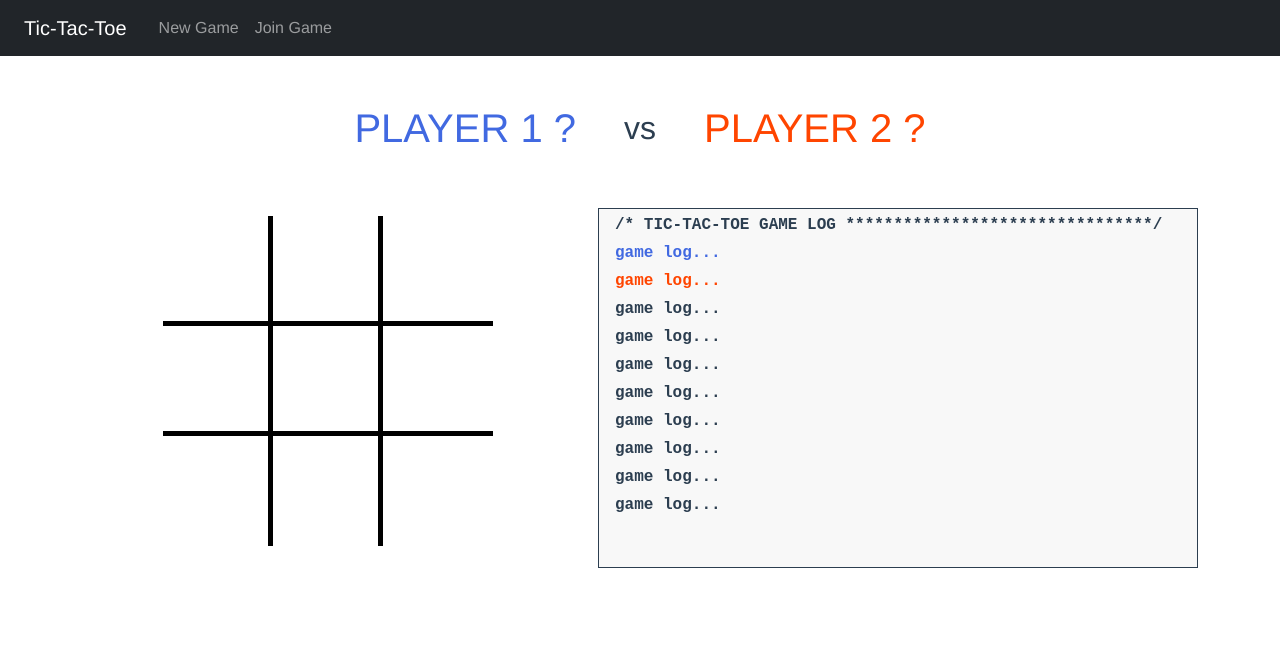
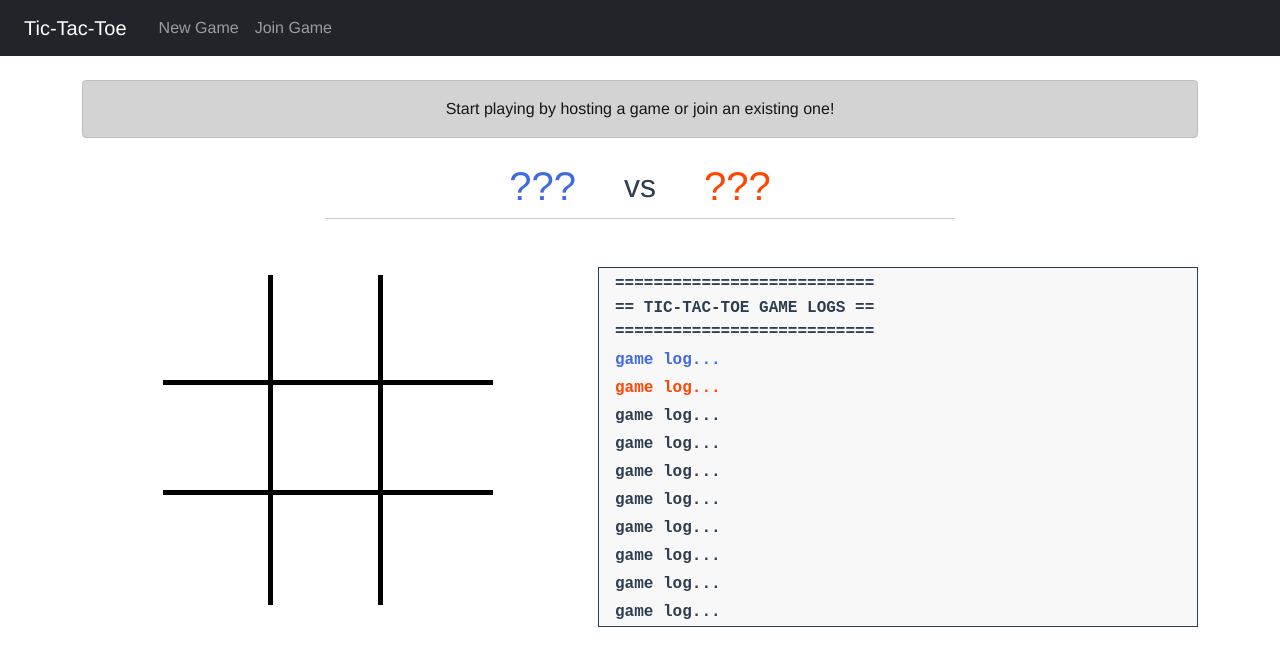
Before and after one commit to lmorelato/tic-tac-toe, a Vue app in the folder web-app/: page / in a window 1280 px wide. Shown: the top 666 px of the page. Built offline with nearby package versions, Linux system fonts and the light colour scheme.

Commit message:
changes to the app alert component

```diff
--- a/web-app/src/App.vue
+++ b/web-app/src/App.vue
@@ -88,8 +88,17 @@ export default {
     onGameJoined: function (gameInfo) {
       this.player2 = gameInfo.name;
       this.sessionId = gameInfo.sessionId;
-      this.hideAlert();
+      this.showAlertMessage(
+        "A new player has joined the game!",
+        "warning"
+      );
     },
+  },
+  mounted() {
+   this.showAlertMessage(
+        "Start playing by hosting a game or join an existing one!",
+        "dark"
+      );
   },
 };
 </script>
--- a/web-app/src/components/Logs.vue
+++ b/web-app/src/components/Logs.vue
@@ -1,8 +1,10 @@
 <template>
   <div class="d-flex justify-content-center">
     <div class="logs">
-      <div class="px-3 pt-1"> /* TIC-TAC-TOE GAME LOG ********************************/ </div>
-      <div class="line px-3 pt-1 symbol-x">game log</div>
+      <div class="px-3 pt-1">===========================</div>
+      <div class="px-3">== TIC-TAC-TOE GAME LOGS ==</div>
+      <div class="px-3 pb-1">===========================</div>
+      <div class="line px-3 pt- ml-1 symbol-x">game log</div>
       <div class="line px-3 pt-1 symbol-o">game log</div>
       <div class="line px-3 pt-1">game log</div>
       <div class="line px-3 pt-1">game log</div>
--- a/web-app/src/components/PlayersInfo.vue
+++ b/web-app/src/components/PlayersInfo.vue
@@ -1,8 +1,13 @@
 <template>
-  <div class="d-flex justify-content-center align-items-center my-5">
-    <span class="h1 player1 text-truncate">{{ player1 || "Player 1 ?" }}</span>
-    <span class="h2 px-5">vs</span>
-    <span class="h1 player2 text-truncate">{{ player2 || "Player 2 ?" }}</span>
+  <div class="mt-4 mb-5">
+    <div class="d-flex justify-content-center align-items-center">
+      <span class="h1 player1 text-truncate">{{ player1 || "???" }}</span>
+      <span class="h2 px-5">vs</span>
+      <span class="h1 player2 text-truncate">{{ player2 || "???" }}</span>
+    </div>
+    <div class="d-flex justify-content-center">
+      <hr style="width: 630px; margin:0;" />
+    </div>
   </div>
 </template>
 
@@ -21,12 +26,12 @@ export default {
   color: #4169e1;
   text-transform: uppercase;
   text-align: right;
-  width: 270px;
+  width: 250px;
 }
 .player2 {
   color: #ff4500;
   text-transform: uppercase;
   text-align: left;
-  width: 270px;
+  width: 250px;
 }
 </style>
```
